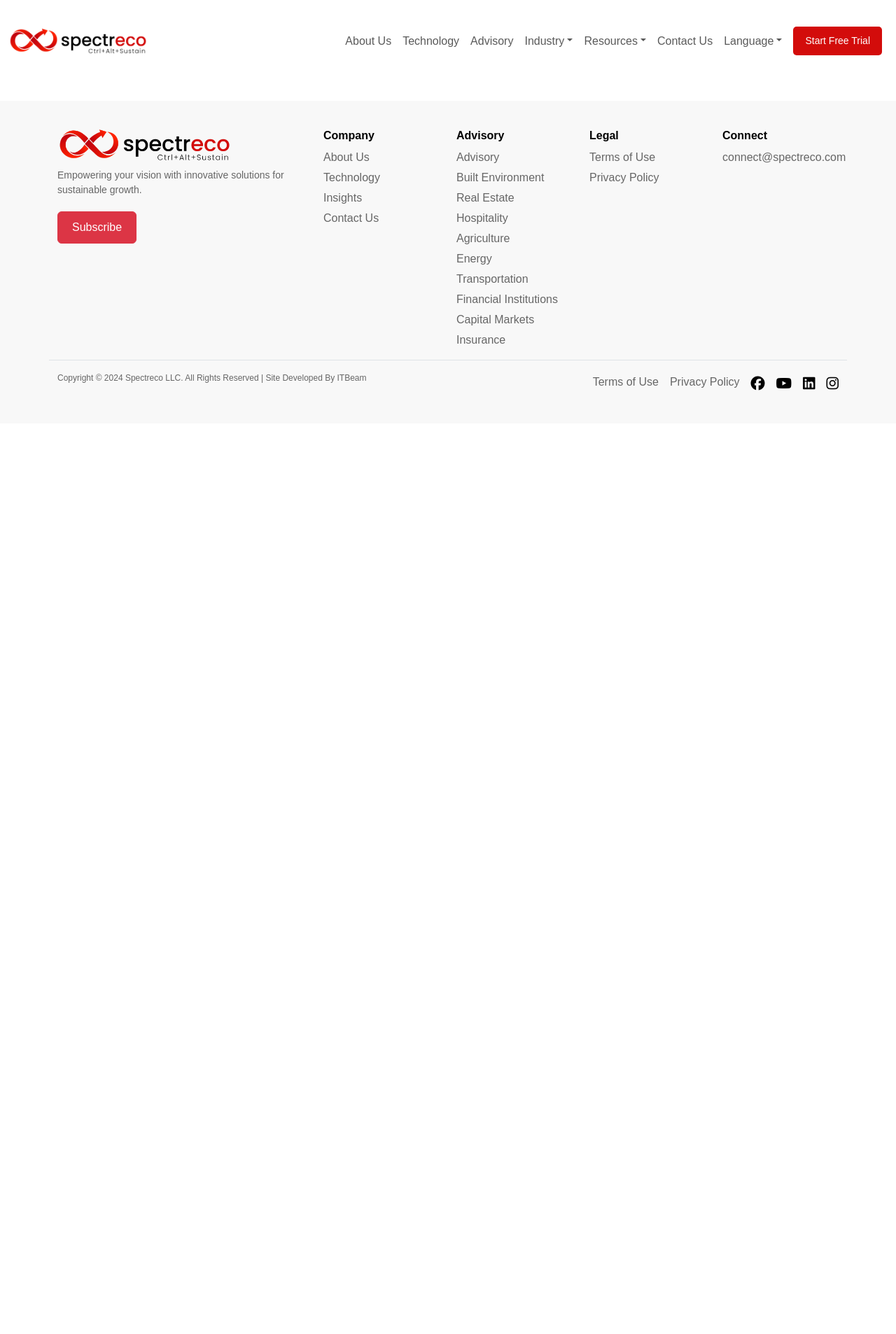
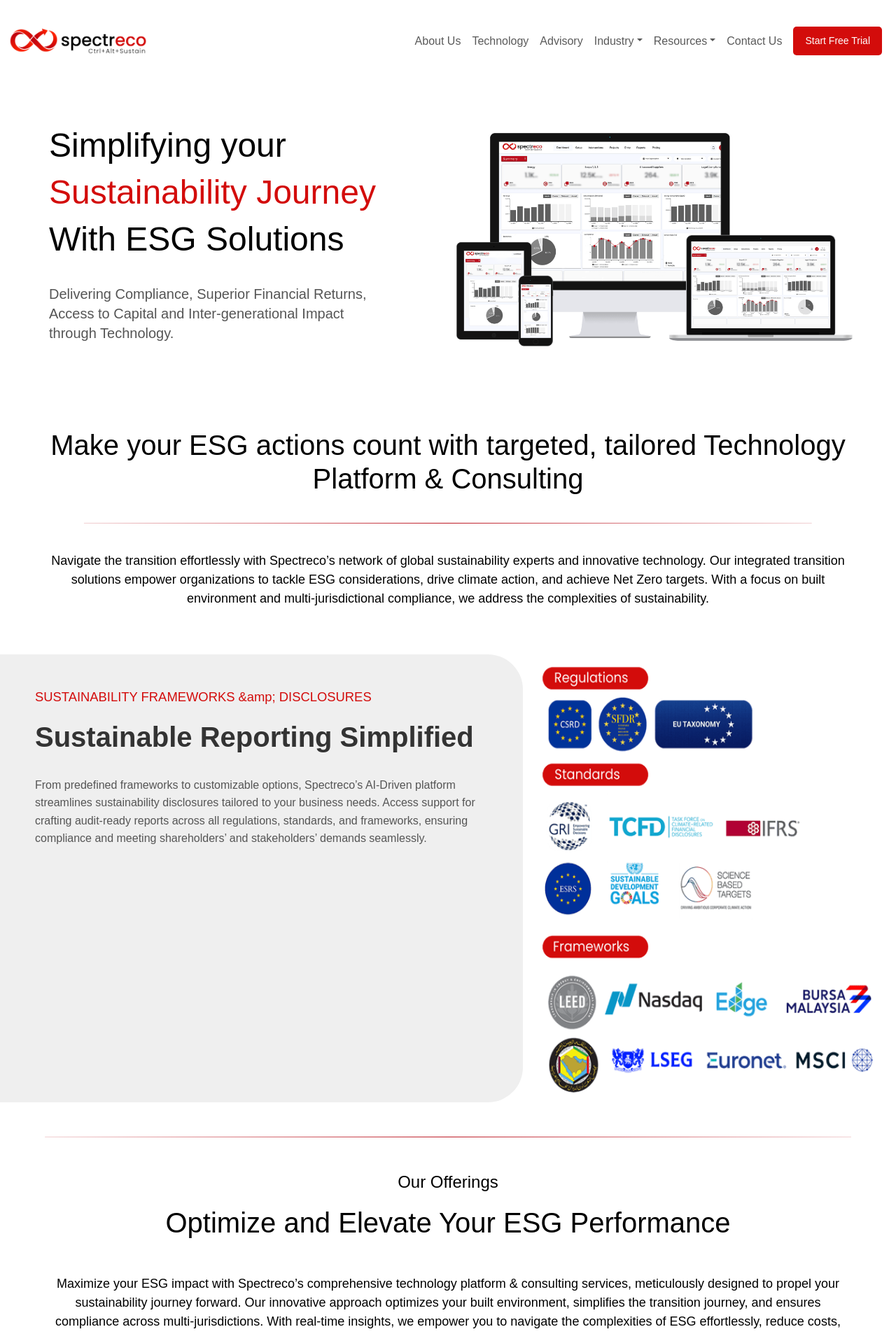
Before and after one commit to Muzzamil-02/SpectrecoWebsiteNext, a Next.js app: page / in a window 1280 px wide. Before the commit this address had no page. Shown: the top 1906 px of the page at 70% size. Before the commit the page ends 800 px from the top, so only its background shows below. Built offline with nearby package versions, Linux system fonts and the light colour scheme.

Commit message:
fix home page

```diff
--- a/src/app/page.js
+++ b/src/app/page.js
@@ -1,11 +1,80 @@
-import Image from "next/image";
-import styles from "./page.module.css";
-import SpinnerLoader from "@/components/common/SpinnerLoader";
+import data from "@/lib/constant/home.json";
+import TopSection from "@/components/common/TopSection";
+import CenterHeadingPara from "@/components/common/CenterHeadingPara";
+import React from "react";
+import SustainableReporting from "@/components/common/SustainableReporting";
+import ServiceCard from "@/components/common/ServiceCard";
+import IndustrySection from "@/components/common/IndustrySection";
+import CenterImagesCard from "@/components/common/CenterImagesCard";
+import ImageText from "@/components/common/ImageText";
+import SponsorSlider from "@/components/common/SponsorSlider";
+import ScreenComponent from "@/components/common/ScreenComponent";
 
-export default function Home() {
+const page = () => {
+  const homeData = data.home;
   return (
-    <>
-        <SpinnerLoader/>
-    </>
+    <div style={{ maxWidth: "1440px", margin: "auto" }}>
+      <section className="default-padding">
+        <TopSection
+          imagePosition={"right"}
+          isContainer={false}
+          componentText={homeData.Section1}
+        />
+      </section>
+      <section className="default-padding">
+        <CenterHeadingPara data={homeData.Section2} />
+      </section>
+      <section style={{ padding: 0 }}>
+        <SustainableReporting
+          isContainer={false}
+          heading={homeData.Section3.Heading}
+          text={homeData.Section3.Text}
+          imageUrl={homeData.Section3.imageSrc}
+        />
+      </section>
+      <section className="default-padding">
+        <CenterHeadingPara
+          data={homeData.Section4}
+          hasTitle={true}
+          underlineHeader={false}
+        />
+      </section>
+      <section>
+        <ServiceCard />
+      </section>
+      <section>
+        <IndustrySection data={homeData.Section5} />
+      </section>
+      <section className="default-padding">
+        <CenterHeadingPara
+          data={homeData.Section6}
+          hasTitle={true}
+          underlineHeader={false}
+        />
+      </section>
+      <section className="default-padding">
+        <CenterImagesCard data={homeData.Section7} />
+      </section>
+      <section className="default-padding">
+        <ImageText
+          componentText={homeData.Section8.element1}
+          imagePosition={"right"}
+        />
+      </section>
+      <section className="default-padding">
+        <ImageText
+          componentText={homeData.Section8.element2}
+          imagePosition={"left"}
+        />
+      </section>
+      <section>
+        <SponsorSlider components={homeData.Section9.urls} />
+      </section>
+      <section>
+        <ScreenComponent />
+      </section>
+    </div>
   );
-}
+};
+
+export default page;
--- a/src/components/common/Navbar.js
+++ b/src/components/common/Navbar.js
@@ -58,10 +58,6 @@
               <NavDropdown.Item href="/resources/news-press">News and Press</NavDropdown.Item>
             </NavDropdown>
             <Nav.Link href="/contactus">Contact Us</Nav.Link>
-            <NavDropdown title="Language" id="language-nav-dropdown">
-              <NavDropdown.Item href="/language/option1">Option 1</NavDropdown.Item>
-              <NavDropdown.Item href="/language/option2">Option 2</NavDropdown.Item>
-            </NavDropdown>
             <Nav.Link>
               <button style={styles.button}>Start Free Trial</button>
             </Nav.Link>
```
